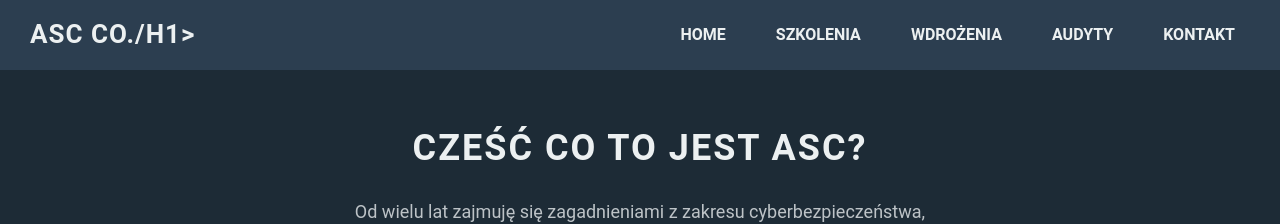
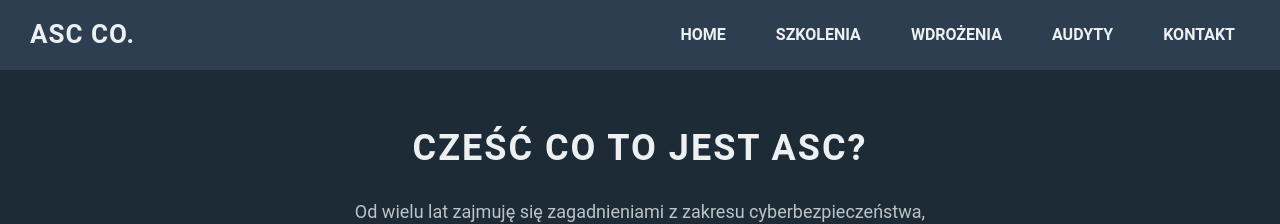
Before and after one commit to dadmins1984/Web, a Jekyll site: the page built from index.md, in a window 1280 px wide. Shown: the top 224 px of the page. Built offline with Jekyll 4.4.1, drawn with Linux system fonts in a browser that asks for light colours.

Commit message:
fdsafasdf

```diff
--- a/_includes/header.html
+++ b/_includes/header.html
@@ -1,6 +1,6 @@
 <header>
     <div class="logo">
-      <h1>{{ site.title }}/h1>
+      <h1>{{ site.title }}</h1>
     </div>
     <nav>
       <ul>
```
